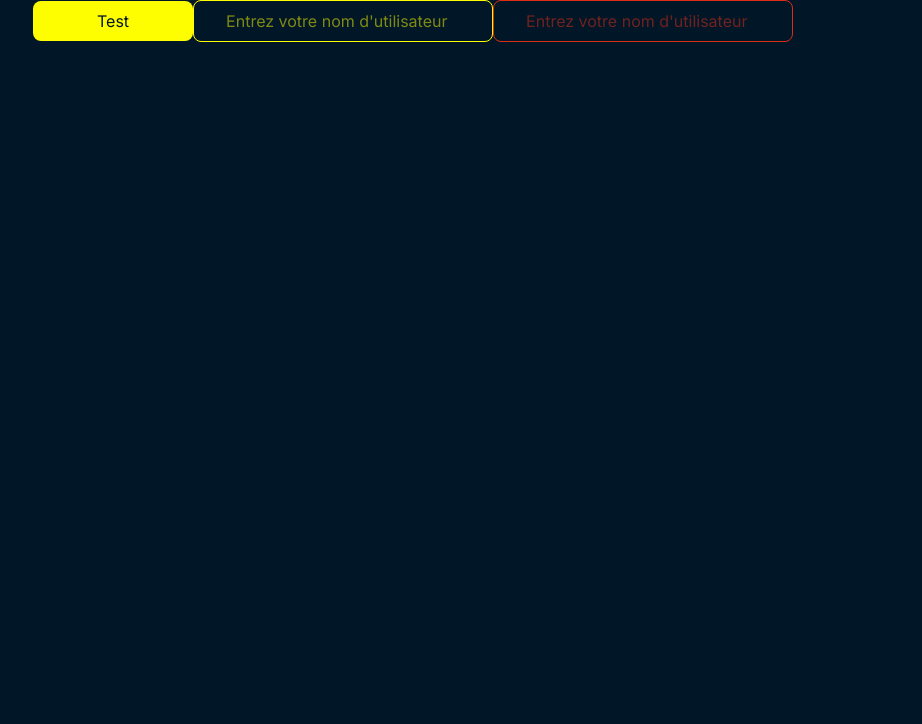
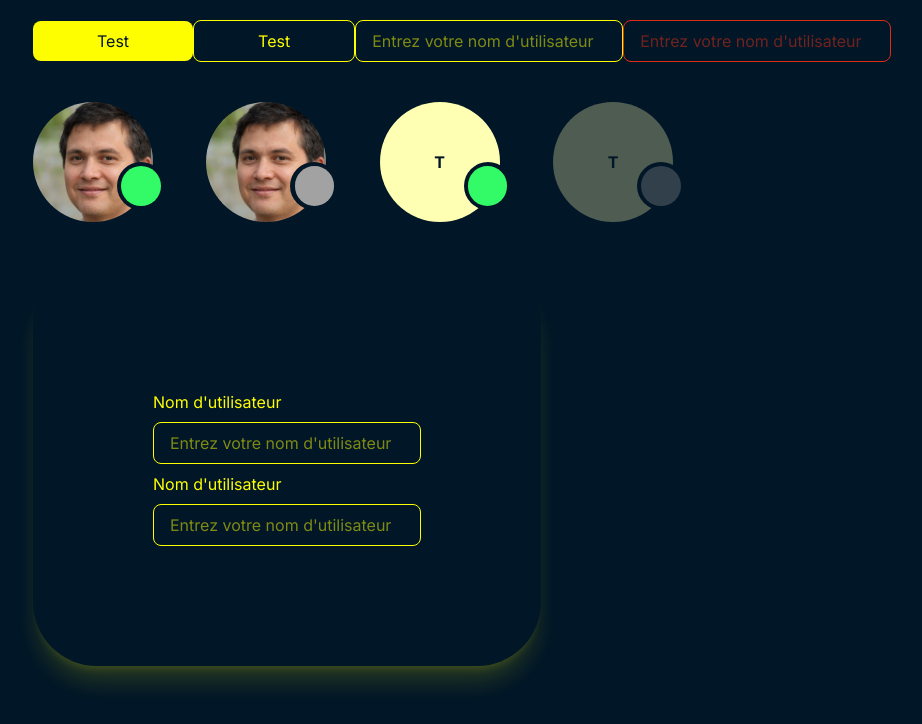
Before and after one commit to Gpatrix/ft_transcendence, a React (Vite) app in the folder srcs/front/vitejs/: page / in a window 1280 px wide. Shown: the top 724 px of the page, without its empty margins (287-1209 px from the left). Built offline with nearby package versions, Linux system fonts and the light colour scheme.

Commit message:
DONE: Input and labels components

```diff
--- a/srcs/front/vitejs/package.json
+++ b/srcs/front/vitejs/package.json
@@ -16,6 +16,8 @@
     "postcss": "^8.5.3",
     "react": "^19.0.0",
     "react-dom": "^19.0.0",
+    "react-router": "^7.5.1",
+    "react-router-dom": "^7.5.1",
     "tailwind-variants": "^1.0.0"
   },
   "devDependencies": {
--- a/srcs/front/vitejs/src/App.tsx
+++ b/srcs/front/vitejs/src/App.tsx
@@ -5,15 +5,34 @@ import './components/Button.tsx'
 import './components/Input.tsx'
 import Button from './components/Button.tsx'
 import Input from './components/Input.tsx'
+import ProfilePic from './components/ProfilePic.tsx'
+import BgShadow from './components/BgShadow.tsx'
+import InputWithLabel from './components/InputWithLabel.tsx'
 
 function App()
 {
   return (
-      <div className='flex items-center justify-between w-1/2 ml-auto mr-auto align-center'>
+    <div className='flex flex-col'>
+      <div className='flex justify-between items-center my-5 mr-auto ml-auto w-1/2 align-center'>
         <Button type='full' className='px-10'>Test</Button>
+        <Button type='stroke' className='px-10'>Test</Button>
         <Input>Entrez votre nom d'utilisateur</Input>
         <Input type='error'>Entrez votre nom d'utilisateur</Input>
       </div>
+      <div className='flex justify-between items-center my-5 mr-auto ml-auto w-1/2 h-1/2 align-center'>
+        <ProfilePic status='online' profileLink='https://www.google.com' image='https://localhost/test.jpeg'/>
+        <ProfilePic status='offline' profileLink='https://www.google.com' image='https://localhost/test.jpeg'/>
+        <ProfilePic status='online' profileLink='https://www.google.com' />
+        <ProfilePic status='offline' profileLink='https://www.google.com' className='opacity-30'/>
+      </div>
+      <div className='flex justify-between items-center my-5 mr-auto ml-auto w-1/2 h-1/2 align-center'>
+          <BgShadow className='flex flex-col'>
+            <InputWithLabel label="Nom d'utilisateur" placeholder="Entrez votre nom d'utilisateur" ></InputWithLabel>
+            <InputWithLabel label="Nom d'utilisateur" placeholder="Entrez votre nom d'utilisateur" ></InputWithLabel>
+          </BgShadow>
+      </div>
+    </div>
+
   )
 }
 
--- /dev/null
+++ b/srcs/front/vitejs/src/components/BgShadow.tsx
@@ -0,0 +1,15 @@
+import { clsx } from 'clsx'
+import { ReactNode } from 'react';
+
+type BgShadowProps = {
+    className?: string;
+    children: ReactNode;
+  };
+
+export default function BgShadow({children , className} : BgShadowProps) {
+    return (
+        <div className={clsx('rounded-[5vw] shadow-xl/15 p-30 shadow-yellow', className)}>
+            {children}
+        </div>
+    );
+}
--- a/srcs/front/vitejs/src/components/Button.tsx
+++ b/srcs/front/vitejs/src/components/Button.tsx
@@ -2,7 +2,7 @@ import { tv, type VariantProps } from 'tailwind-variants'
 import { clsx } from 'clsx'
 
 const variants = tv({
-    base: 'px-16 rounded-lg py-2 text-24',
+    base: 'px-16 rounded-lg py-2 text-24 cursor-pointer',
     variants: {
       type: {
         full: 'bg-yellow text-grey',
--- a/srcs/front/vitejs/src/components/Input.tsx
+++ b/srcs/front/vitejs/src/components/Input.tsx
@@ -2,7 +2,7 @@ import { tv, type VariantProps } from 'tailwind-variants'
 import { clsx } from 'clsx'
 
 const variants = tv({
-    base: 'px-8 rounded-lg py-2 text-24 bg-grey',
+    base: 'px-4 rounded-lg py-2 text-2 bg-grey placeholder-opacity-0',
     variants: {
       type: {
         ok: 'text-yellow border border-yellow',
--- /dev/null
+++ b/srcs/front/vitejs/src/components/InputWithLabel.tsx
@@ -0,0 +1,31 @@
+import { tv, type VariantProps } from 'tailwind-variants'
+import { clsx } from 'clsx'
+import Input from './Input.tsx';
+
+const variants = tv({
+    base: 'py-2 text-2 bg-grey',
+    variants: {
+      type: {
+        ok: 'text-yellow',
+        error: 'text-light-red',
+      }
+    },
+    defaultVariants: {
+        type: 'ok',
+    },
+});
+
+type InputWithLabelProps = {
+    placeholder: string;
+    label: string;
+    className?: string;
+} & VariantProps<typeof variants>;
+
+export default function InputWithLabel({placeholder, label, type, className} : InputWithLabelProps) {
+    return (
+        <div className='flex flex-col w-full'>
+            <label className={variants({ type })}>{label}</label>
+            <Input type={type}>{placeholder}</Input>
+        </div>
+    );
+}
--- /dev/null
+++ b/srcs/front/vitejs/src/components/ProfilePic.tsx
@@ -0,0 +1,40 @@
+import { tv, type VariantProps } from 'tailwind-variants'
+import { clsx } from 'clsx'
+import { Link } from "react-router-dom";
+
+
+const statusVariants = tv({
+    base: 'rounded-full w-9/11 h-9/11',
+    variants: {
+      status: {
+        none: 'hidden',
+        online: 'bg-green',
+        offline: 'bg-offline',
+      },
+    },
+    defaultVariants: {
+      status: 'none',
+    },
+});
+
+type ProfilePicProps = {
+    className?: string;
+    image?: string;
+    profileLink: string
+    status?: VariantProps<typeof statusVariants>['status'];
+}
+
+export default function ProfilePic({ image, className, profileLink, status='none' } : ProfilePicProps) {
+    return (
+        <Link to={profileLink} className={clsx('relative w-30 h-30', className)}>
+            { status != 'none' &&
+            <span className="flex absolute right-[-10%] bottom-[10%] justify-center items-center rounded-full w-2/5 h-2/5 bg-grey">
+                <div className={statusVariants( {status} )}/>
+            </span> }
+            {
+                image ? <img src={image} className="w-auto h-full rounded-full" />
+                      : <div className="flex justify-center items-center text-[100%] font-bold rounded-full h-1/1 w-1/1 bg-light-yellow text-grey">T</div>
+            }
+        </Link>
+    );
+}
--- a/srcs/front/vitejs/src/css/global.css
+++ b/srcs/front/vitejs/src/css/global.css
@@ -14,7 +14,8 @@
     --color-purple: #BE0082;        /* Match results, some shadows */
     --color-grey : #011627;         /* Main Backgrounds */
     --color-dark : #000E1A;         /* Pure black, for header / layout contrast */
-
+    --color-offline : #A2A2A2;      /* Grey offline */
+    --color-green : #33FB68;
     --font-display: "Inter", sans-serif;
     --font-title: "Press Start 2P", sans-serif;
 }
--- a/srcs/front/vitejs/src/main.tsx
+++ b/srcs/front/vitejs/src/main.tsx
@@ -1,9 +1,10 @@
 import { StrictMode } from 'react'
 import { createRoot } from 'react-dom/client'
 import App from './App.tsx'
+import { BrowserRouter } from "react-router";
 
 createRoot(document.getElementById('root')!).render(
-  <StrictMode>
+  <BrowserRouter>
     <App />
-  </StrictMode>,
+  </BrowserRouter>,
 )
```
Also changed, not shown: srcs/front/vitejs/public/test.jpeg (added), 1 other file (tests, documents, lock files or other folders).
